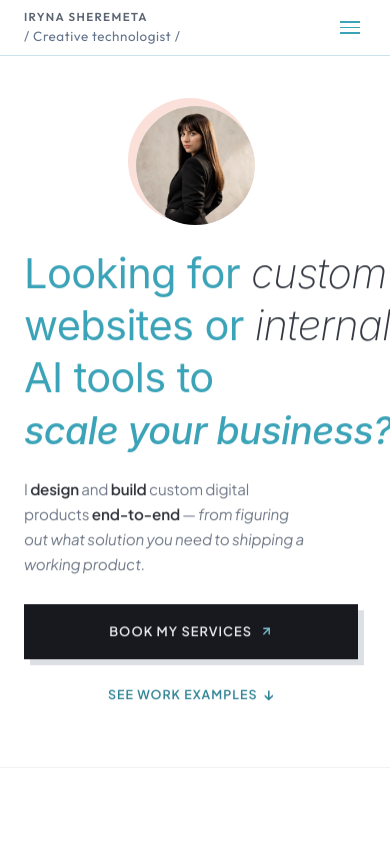
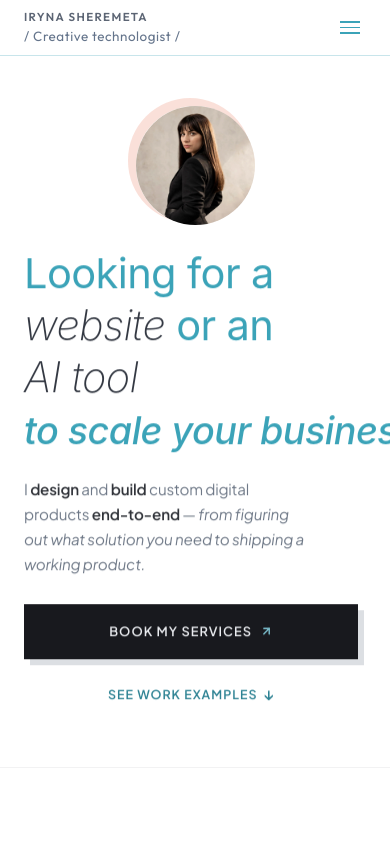
Before and after one commit to Irene2828/porfoliojuly, a Next.js app: page / in a window 390 px wide. Shown: the top 844 px of the page. Built offline with nearby package versions, Linux system fonts and the light colour scheme; no server answers; the database is empty.

Commit message:
feat: mobile hero — new headline copy

```diff
--- a/src/app/v2/components/HeroV2.tsx
+++ b/src/app/v2/components/HeroV2.tsx
@@ -98,16 +98,16 @@ export default function HeroV2() {
               >
                 <h1 className="hero-statement hero-statement-anim" style={{ display: 'flex', flexDirection: 'column', gap: '0px', lineHeight: '1.22' }}>
                   <span className="headline-line headline-light">
-                    Looking for <span className="headline-teal-underline">custom</span>
+                    Looking for a
                   </span>
                   <span ref={line2Ref} className="headline-line headline-light" style={{ width: 'fit-content' }}>
-                    websites or <span className="headline-teal-underline">internal</span>
+                    <span className="headline-teal-underline">website</span> or an
                   </span>
                   <span className="headline-line headline-light">
-                    AI tools to
+                    <span className="headline-teal-underline">AI tool</span>
                   </span>
                   <span className="headline-line headline-light">
-                    <span className="headline-italic-thinner" style={{ fontStyle: 'italic' }}>scale your business?</span>
+                    <span className="headline-italic-thinner" style={{ fontStyle: 'italic' }}>to scale your business?</span>
                   </span>
                 </h1>
                 <p className="hero-frame-paragraph hero-paragraph-anim" style={{ marginTop: '1.7rem', fontSize: '1.213rem', lineHeight: '1.75', color: 'var(--color-body-dark, #333842)', maxWidth: '100%', fontWeight: 400, opacity: 0.9 }}>
```
